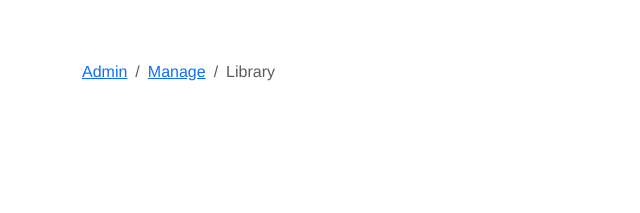
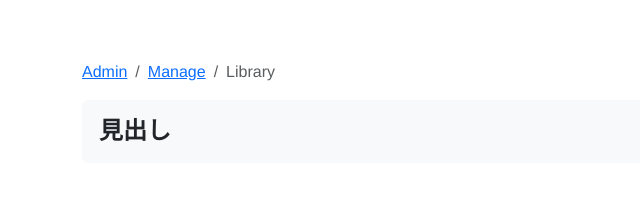
Before and after one commit to rngs/learn-vue, a Vue app in the folder vue-sample/: page / in a window 1280 px wide. Shown: the top 213 px of the page, without its empty margins (0-640 px from the left). Built offline with nearby package versions, Linux system fonts and the light colour scheme.

Commit message:
見出し追加

```diff
--- a/vue-sample/src/pages/Sample.vue
+++ b/vue-sample/src/pages/Sample.vue
@@ -1,6 +1,10 @@
 <template>
   <div class="container">
     <Breadcrumb :items="breadcrumb" />
+
+    <main>
+      <Conditions />
+    </main>
   </div>
 </template>
 
@@ -8,10 +12,12 @@
   import { breadcrumb } from "./scripts/data";
 
   import Breadcrumb from "./common/snipets/breadcrumb/Breadcrumb";
+import Conditions from "./contents/Conditions.vue";
 
   export default {
     components: {
-      Breadcrumb
+      Breadcrumb,
+      Conditions
     },
     data() {
       return {
--- /dev/null
+++ b/vue-sample/src/pages/common/snipets/titles/Title.vue
@@ -0,0 +1,18 @@
+<template>
+        <b-card
+            no-body
+            border-variant="light"
+            bg-variant="light"
+            text-variant="dark"
+        >
+            <b-card-body class="d-flex">
+                <b-card-title :title="label" class="m-0 fw-bold" />
+            </b-card-body>
+        </b-card>
+</template>
+
+<script>
+    export default {
+        props: ["label"]
+    };
+</script>
--- /dev/null
+++ b/vue-sample/src/pages/contents/Conditions.vue
@@ -0,0 +1,14 @@
+<template>
+    <div>
+        <Title label="見出し"/>
+    </div>
+</template>
+
+<script>
+    import Title from "../common/snipets/titles/Title";
+    export default {
+        components: {
+            Title
+        }
+    };
+</script>
```
